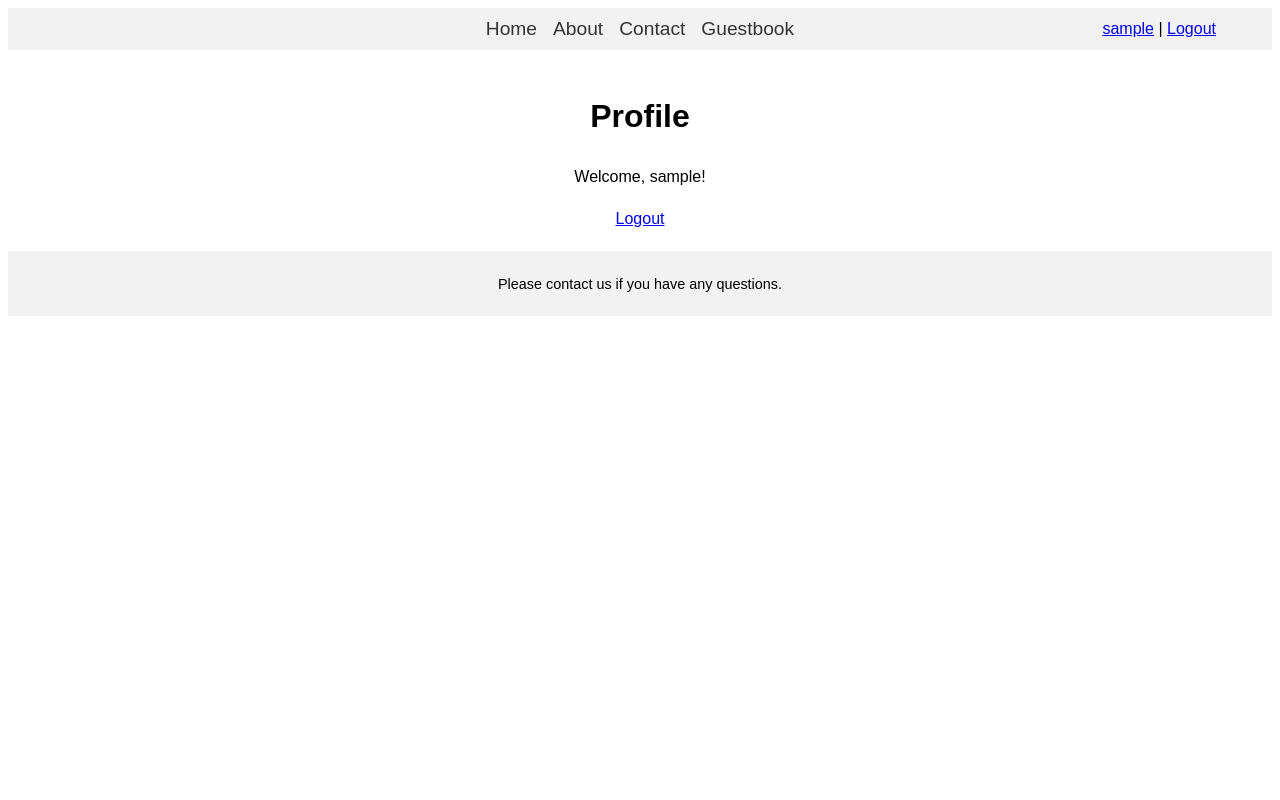
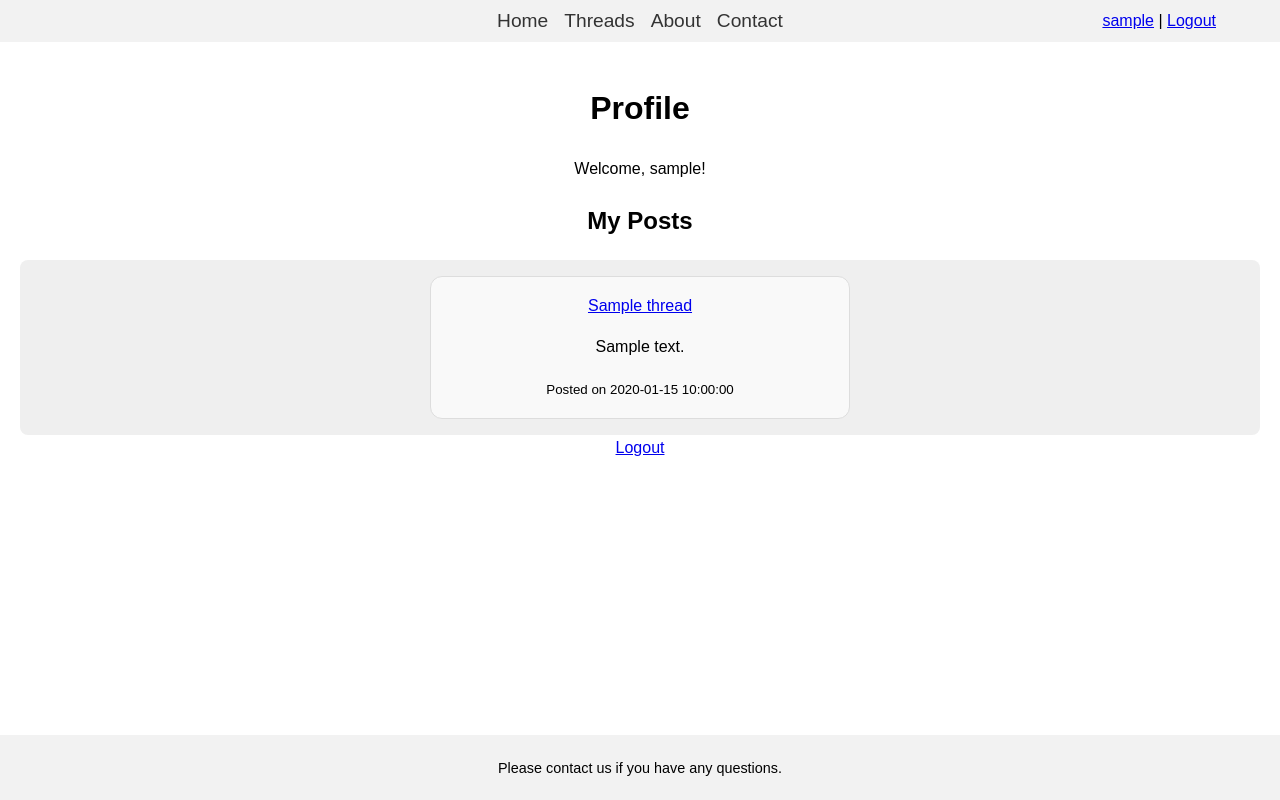
Before and after one commit to calleballebingbong/Webserverprogrammering-sida, a Flask app: page /profile in a window 1280 px wide. Run offline with Flask 3, Linux system fonts and the light colour scheme; the visitor is signed in with stand-in values (Sample User, id 1); tables that the repository leaves empty or names only in its code hold one stand-in row (values such as "Sample post").

Commit message:
fixed thread comments and profile

```diff
--- a/app.py
+++ b/app.py
@@ -1,8 +1,10 @@
-from flask import Flask, render_template, request, redirect, url_for, session
+from flask import Flask, render_template, request, redirect, url_for, session, abort
 from werkzeug.security import generate_password_hash, check_password_hash
 import os
 from functools import wraps
 import pymysql
+
+#$env:DB_PASSWORD = "psswrd"
 
 app = Flask(__name__)
 app.secret_key = 'secret_key'
@@ -114,25 +116,173 @@ def profile():
         with connection.cursor() as cursor:
             cursor.execute(
                 """
-                SELECT email FROM users
+                SELECT id, email FROM users
                 WHERE username = %s
                 """,
                 (username,),
             )
             user = cursor.fetchone()
+            if user is None:
+                session.pop('user', None)
+                return redirect(url_for('login'))
+            cursor.execute(
+                """
+                SELECT id, title, body, created_at FROM forum_threads
+                WHERE user_id = %s
+                ORDER BY created_at DESC
+                """,
+                (user['id'],),
+            )
+            posts = cursor.fetchall()
     finally:
         connection.close()
 
-    if user is None:
-        session.pop('user', None)
-        return redirect(url_for('login'))
-
-    return render_template('profile.html', username=username, email=user['email'] or '')
+    return render_template('profile.html', username=username, email=user['email'] or '', posts=posts)
 
 @app.route('/logout')
 def logout():
     session.pop('user', None)
     return redirect(url_for('index'))
+
+@app.route('/threads', methods=['GET', 'POST'])
+def threads():
+    if request.method == 'POST' and 'user' not in session:
+        return redirect(url_for('login'))
+
+    error = None
+    connection = get_db_connection()
+
+    try:
+        with connection.cursor() as cursor:
+            if request.method == 'POST':
+                title = request.form['title'].strip()
+                body = request.form['body'].strip()
+
+                if not title or not body:
+                    error = "Please enter both a title and a post."
+                else:
+                    cursor.execute(
+                        "SELECT id FROM users WHERE username = %s",
+                        (session['user'],),
+                    )
+                    user = cursor.fetchone()
+
+                    if user is None:
+                        session.pop('user', None)
+                        return redirect(url_for('login'))
+
+                    cursor.execute(
+                        """
+                        INSERT INTO forum_threads (user_id, title, body)
+                        VALUES (%s, %s, %s)
+                        """,
+                        (user['id'], title, body),
+                    )
+                    connection.commit()
+                    return redirect(url_for('threads'))
+
+            cursor.execute(
+                """
+                SELECT forum_threads.id, forum_threads.title,
+                    forum_threads.body, forum_threads.created_at,
+                    users.username
+                FROM forum_threads
+                JOIN users ON forum_threads.user_id = users.id
+                ORDER BY forum_threads.created_at DESC
+                """
+            )
+            thread_list = cursor.fetchall()
+
+    except Exception:
+        connection.rollback()
+        raise
+    finally:
+        connection.close()
+
+    return render_template(
+        'threads.html',
+        threads=thread_list,
+        error=error,
+    )
+
+@app.route('/threads/<int:thread_id>/<slug>', methods=['GET', 'POST'])
+def inthreads(thread_id, slug):
+    if request.method == 'POST' and 'user' not in session:
+        return redirect(url_for('login'))
+
+    error = None
+    connection = get_db_connection()
+
+    try:
+        with connection.cursor() as cursor:
+            cursor.execute(
+                """
+                SELECT forum_threads.id, forum_threads.title,forum_threads.body,forum_threads.created_at,users.username
+                FROM forum_threads
+                Join users ON forum_threads.user_id = users.id
+                WHERE forum_threads.id = %s
+                """,
+                (thread_id,),
+            )
+            thread = cursor.fetchone()
+
+            if thread is None:
+                abort(404)
+
+            if request.method == 'POST':
+                body = request.form.get('comment', '').strip()
+                if not body:
+                    error = "Please enter a comment."
+                else:
+                    cursor.execute(
+                        "SELECT id FROM users WHERE username = %s",
+                        (session['user'],),
+                    )
+                    user = cursor.fetchone()
+
+                    if user is None:
+                        session.pop('user', None)
+                        return redirect(url_for('login'))
+
+                    cursor.execute(
+                        """
+                        INSERT INTO forum_comments (thread_id, user_id, body)
+                        VALUES (%s, %s, %s)
+                        """,
+                        (thread_id, user['id'], body),
+                    )
+                    connection.commit()
+                    return redirect(
+                        url_for(
+                            'inthreads',
+                            thread_id=thread_id,
+                            slug=slug,
+                        )
+                    )
+
+            cursor.execute(
+                """
+                SELECT forum_comments.body, forum_comments.created_at,users.username
+                From forum_comments
+                JOIN users ON forum_comments.user_id = users.id
+                WHERE forum_comments.thread_id = %s
+                ORDER BY forum_comments.created_at ASC
+                """,
+                (thread_id,),
+            )
+            comments = cursor.fetchall()
+    except Exception:
+        connection.rollback()
+        raise
+    finally:
+        connection.close()
+    return render_template(
+        'inthread.html',
+        thread=thread,
+        comments=comments,
+        error=error,
+    )
+
 
 @app.route('/guestbook', methods=['GET', 'POST'])
 def guestbook():
--- a/static/style.css
+++ b/static/style.css
@@ -1,7 +1,21 @@
+body {
+    min-height: 100vh;
+    margin: 0;
+    display: flex;
+    flex-direction: column;
+}
+
 #menu {
     background-color: #f2f2f2;
     padding: 10px;
 }
+
+ul {
+    list-style: none;
+    padding: 0;
+    margin: 0;
+}
+
 
 #nav {
     list-style: none;
@@ -35,6 +49,7 @@
 }
 
 #content {
+    flex: 1;
     padding: 20px;
     font-family: Arial, sans-serif;
     line-height: 1.6;
@@ -174,3 +189,24 @@
     display: flex;
     justify-content: center;
 }
+
+.threadList {
+    background: #efefef;
+    border-radius: 8px;
+    padding: 1rem;
+    margin: 0;
+    display: flex;
+    flex-direction: column;
+    align-items: center;
+    gap: 1rem;
+}
+
+.threadCard {
+    width: min(420px, 90%);
+    margin: 0 auto;
+    background: #f9f9f9;
+    border: 1px solid #ddd;
+    border-radius: 12px;
+    padding: 1rem;
+    box-sizing: border-box;
+}
--- a/templates/base.html
+++ b/templates/base.html
@@ -12,9 +12,9 @@
         {% block menu %}
         <ul id="nav">
             <li><a href="/">Home</a></li>
+            <li><a href="/threads">Threads</a></li>
             <li><a href="/about">About</a></li>
             <li><a href="/contact">Contact</a></li>
-            <li><a href="/guestbook">Guestbook</a></li>
             <div id="user-menu">
             {% if 'user' in session %}
                 <p><a href="/profile">{{ session['user'] }}</a> | <a href="/logout">Logout</a></p>
--- a/templates/profile.html
+++ b/templates/profile.html
@@ -5,6 +5,20 @@
 {% block content %}
 <h1>Profile</h1>
 <p>Welcome, {{ username }}!</p>
+<h2>My Posts</h2>
+{% if posts %}
+    <ul class="threadList">
+        {% for post in posts %}
+            <li class="threadCard">
+                <a href="{{ url_for('inthreads', thread_id=post['id'], slug=post.title|lower|replace(' ', '-')) }}">{{ post.title }}</a>
+                <p>{{ post.body }}</p>
+                <small>Posted on {{ post.created_at }}</small>
+            </li>
+        {% endfor %}
+    </ul>
+{% else %}
+    <p>You haven't made any posts yet.</p>
+{% endif %}
 
 <a href="/logout">Logout</a>
 {% endblock %}
```
Also changed, not shown: templates/inthread.html (added, +37 -0 lines), templates/threads.html (added, +41 -0 lines).
